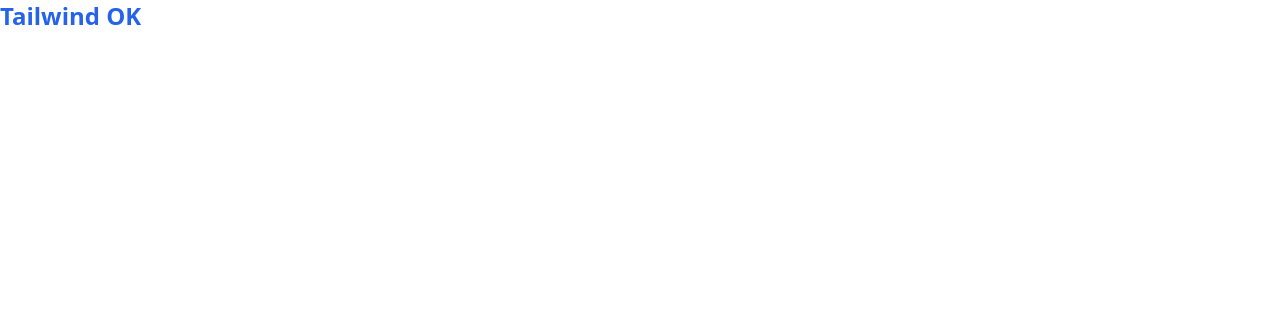
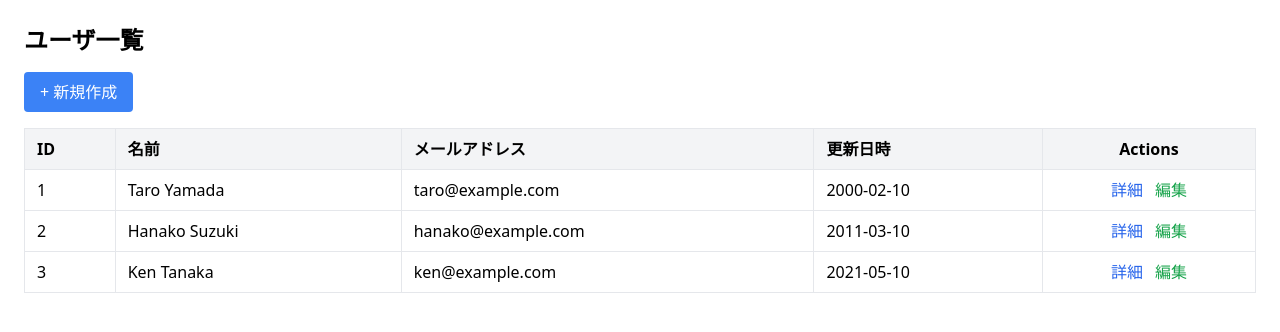
Before and after one commit to Kohpikapika/UserManagementApp, a Vue app: page /users in a window 1280 px wide. Before the commit this address had no page. Shown: the top 332 px of the page. Built offline with nearby package versions, Linux system fonts and the light colour scheme.

Commit message:
画面実装: CRUD実装まで完了

```diff
--- a/package.json
+++ b/package.json
@@ -14,7 +14,7 @@
   },
   "dependencies": {
     "vue": "^3.5.28",
-    "vue-router": "^5.0.2"
+    "vue-router": "^4.6.4"
   },
   "devDependencies": {
     "@eslint/js": "^9.39.2",
--- a/src/App.vue
+++ b/src/App.vue
@@ -1,9 +1,8 @@
 <script setup></script>
 
 <template>
-  <h1 class="text-2xl font-bold text-blue-600">
-    Tailwind OK
-  </h1>
+  <router-view />
 </template>
 
+
 <style scoped></style>
--- /dev/null
+++ b/src/components/Toast.vue
@@ -0,0 +1,15 @@
+<template>
+  <div
+    v-if="visible"
+    class="fixed bottom-4 right-4 bg-black text-white px-4 py-2 rounded shadow"
+  >
+    {{ message }}
+  </div>
+</template>
+
+<script setup>
+defineProps({
+  message: String,
+  visible: Boolean,
+})
+</script>
--- /dev/null
+++ b/src/components/UserDetailItem.vue
@@ -0,0 +1,12 @@
+<template>
+  <div>
+    <label class="text-sm text-gray-500">{{ label }}</label>
+    <p class="font-mono"><slot /></p>
+  </div>
+</template>
+
+<script setup>
+defineProps({
+  label: String,
+})
+</script>
--- a/src/main.js
+++ b/src/main.js
@@ -3,8 +3,6 @@
 import router from './router'
 import './assets/main.css'
 
-const app = createApp(App)
-
-app.use(router)
-
-app.mount('#app')
+createApp(App)
+  .use(router)
+  .mount('#app')
--- a/src/router/index.js
+++ b/src/router/index.js
@@ -1,8 +1,43 @@
 import { createRouter, createWebHistory } from 'vue-router'
 
+// 仮画面（あとでちゃんと作る）
+import UsersList from '../views/UsersList.vue'
+import UserDetail from '../views/UserDetail.vue'
+import UserEdit from '../views/UserEdit.vue'
+
+const routes = [
+  {
+    path: '/',
+    redirect: '/users',
+  },
+  {
+    path: '/users',
+    name: 'UsersList',
+    component: UsersList,
+  },
+  {
+    path: '/users/:id',
+    name: 'UserDetail',
+    component: UserDetail,
+    props: true,
+  },
+  {
+    path: '/users/new',
+    name: 'UserNew',
+    component: UserEdit,
+    props: { id: 'new' },
+  },
+  {
+    path: '/users/:id/edit',
+    name: 'UserEdit',
+    component: UserEdit,
+    props: true,
+  },
+]
+
 const router = createRouter({
-  history: createWebHistory(import.meta.env.BASE_URL),
-  routes: [],
+  history: createWebHistory(),
+  routes,
 })
 
 export default router
--- /dev/null
+++ b/src/stores/users.js
@@ -0,0 +1,65 @@
+import { ref } from 'vue'
+
+export const users = ref([
+  {
+    id: '1',
+    name: 'Taro Yamada',
+    email: 'taro@example.com',
+    address: 'Osaka, Japan',
+    createdAt: '2000-01-01',
+    updatedAt: '2000-02-10',
+  },
+  {
+    id: '2',
+    name: 'Hanako Suzuki',
+    email: 'hanako@example.com',
+    address: 'Tokyo, Japan',
+    createdAt: '2010-02-01',
+    updatedAt: '2011-03-10',
+  },
+  {
+    id: '3',
+    name: 'Ken Tanaka',
+    email: 'ken@example.com',
+    address: 'Nara, Japan',
+    createdAt: '2020-04-01',
+    updatedAt: '2021-05-10',
+  },
+])
+
+export function getUserById(id) {
+  return users.value.find(user => user.id === id)
+}
+
+export function updateUser(id, data) {
+  const user = getUserById(id)
+  const now = today()
+
+  if (!user) return
+  user.name = data.name
+  user.email = data.email
+  user.address = data.address
+  user.updatedAt = now
+}
+
+export function addUser(data) {
+  const now = today()
+
+  users.value.push({
+    id: Date.now().toString(), // 仮ID（APIが来たら差し替え）
+    name: data.name,
+    email: data.email,
+    address: data.address,
+    createdAt: now,
+    updatedAt: now,
+  })
+}
+
+export function deleteUser(id) {
+  users.value = users.value.filter(user => user.id !== id)
+}
+
+function today() {
+  const d = new Date()
+  return d.toISOString().slice(0, 10) // YYYY-MM-DD
+}
--- /dev/null
+++ b/src/views/UserDetail.vue
@@ -0,0 +1,56 @@
+<template>
+  <div class="max-w-xl mx-auto">
+    <h1 class="text-2xl font-bold mb-4">
+      ユーザー詳細
+    </h1>
+
+    <div class="space-y-4 border rounded p-4 bg-white">
+      <UserDetailItem label="ID">
+        {{ user.id }}
+      </UserDetailItem>
+
+      <UserDetailItem label="名前">
+        {{ user.name }}
+      </UserDetailItem>
+
+      <UserDetailItem label="メール">
+        {{ user.email }}
+      </UserDetailItem>
+
+      <UserDetailItem label="登録日時">
+        {{ user.createdAt }}
+      </UserDetailItem>
+
+      <UserDetailItem label="更新日時">
+        {{ user.updatedAt }}
+      </UserDetailItem>
+    </div>
+
+    <!-- ボタンエリア -->
+    <div class="mt-6 flex gap-3">
+      <router-link
+        :to="{ name: 'UserEdit', params: { id: user.id } }"
+        class="px-4 py-2 bg-blue-500 text-white rounded"
+      >
+        編集
+      </router-link>
+
+      <router-link
+        to="/users"
+        class="px-4 py-2 border rounded"
+      >
+        一覧に戻る
+      </router-link>
+    </div>
+  </div>
+</template>
+
+<script setup>
+import { useRoute } from 'vue-router'
+import { getUserById } from '../stores/users'
+import UserDetailItem from '../components/UserDetailItem.vue'
+
+
+const route = useRoute()
+const user = getUserById(route.params.id)
+</script>
--- /dev/null
+++ b/src/views/UserEdit.vue
@@ -0,0 +1,182 @@
+<template>
+  <div class="max-w-xl mx-auto">
+    <h1 class="text-2xl font-bold mb-4">
+      {{ title }}
+    </h1>
+
+    <form @submit.prevent="save">
+      <div
+        v-for="field in fields"
+        :key="field.key"
+        class="mb-4"
+      >
+        <label class="block text-sm font-medium mb-1">
+          {{ field.label }}
+          <span v-if="field.required" class="text-red-500">*</span>
+        </label>
+
+        <input
+          v-model="form[field.key]"
+          class="border rounded w-full px-2 py-1"
+        />
+
+        <p
+          v-if="errors[field.key]"
+          class="text-sm text-red-500 mt-1"
+        >
+          {{ errors[field.key] }}
+        </p>
+      </div>
+
+      <div class="flex gap-3">
+        <button
+          type="submit"
+          class="px-4 py-2 bg-blue-500 text-white rounded"
+        >
+          {{ saveLabel }}
+        </button>
+
+        <button
+          type="button"
+          @click="cancel"
+          class="px-4 py-2 border rounded hover:bg-gray-50"
+        >
+          キャンセル
+        </button>
+
+        <button
+          v-if="!isNew"
+          type="button"
+          @click="remove"
+          class="px-4 py-2 bg-red-500 text-white rounded ml-auto"
+        >
+          削除
+        </button>
+      </div>
+    </form>
+  </div>
+  <Toast
+    :message="toastMessage"
+    :visible="showToast"
+  />
+</template>
+
+<script setup>
+import { ref, computed, reactive } from 'vue'
+import { useRouter } from 'vue-router'
+import {
+  getUserById,
+  updateUser,
+  addUser,
+  deleteUser,
+} from '../stores/users'
+import Toast from '../components/Toast.vue'
+
+const router = useRouter()
+
+const props = defineProps({
+  id: String,
+})
+
+const isNew = computed(() => props.id === 'new')
+
+const title = computed(() =>
+  isNew.value ? 'ユーザー新規作成' : 'ユーザー編集'
+)
+
+const saveLabel = computed(() =>
+  isNew.value ? '登録' : '保存'
+)
+
+const user = isNew.value ? null : getUserById(props.id)
+
+const fields = [
+  {
+    key: 'name',
+    label: '名前',
+    required: true,
+  },
+  {
+    key: 'email',
+    label: 'メール',
+    required: false,
+  },
+  {
+    key: 'address',
+    label: '住所',
+    required: false,
+  },
+]
+
+const form = reactive(
+  Object.fromEntries(
+    fields.map(field => [
+      field.key,
+      user?.[field.key] ?? ''
+    ])
+  )
+)
+
+const showToast = ref(false)
+const toastMessage = ref('')
+
+const errors = reactive({})
+
+
+function save() {
+  if (!validate()) return
+
+  if (isNew.value) {
+    addUser({ ...form })
+    toastMessage.value = '新規登録しました'
+  } else {
+    updateUser(props.id, { ...form })
+    toastMessage.value = '保存しました'
+  }
+
+  showToast.value = true
+
+  setTimeout(() => {
+    showToast.value = false
+    router.push('/users')
+  }, 1000)
+}
+
+function remove() {
+  const ok = confirm('本当に削除しますか？')
+  if (!ok) return
+
+  deleteUser(props.id)
+
+  toastMessage.value = '削除しました'
+  showToast.value = true
+
+  setTimeout(() => {
+    showToast.value = false
+    router.push('/users')
+  }, 1000)
+}
+
+function cancel() {
+  if (window.history.length > 1) {
+    router.back()
+  } else {
+    router.push('/users')
+  }
+}
+
+function validate() {
+  let isValid = true
+
+  fields.forEach(field => {
+    errors[field.key] = ''
+
+    if (field.required && !form[field.key].trim()) {
+      errors[field.key] = `${field.label}は必須です`
+      isValid = false
+    }
+  })
+
+  return isValid
+}
+</script>
--- /dev/null
+++ b/src/views/UsersList.vue
@@ -0,0 +1,54 @@
+<template>
+  <div class="p-6">
+    <h1 class="text-2xl font-bold mb-4">ユーザ一覧</h1>
+    <router-link
+      to="/users/new"
+      class="inline-block mb-4 px-4 py-2 bg-blue-500 text-white rounded"
+    >
+      + 新規作成
+    </router-link>
+    <table class="min-w-full border border-gray-300">
+      <thead class="bg-gray-100">
+        <tr>
+          <th class="border px-3 py-2 text-left">ID</th>
+          <th class="border px-3 py-2 text-left">名前</th>
+          <th class="border px-3 py-2 text-left">メールアドレス</th>
+          <th class="border px-3 py-2 text-left">更新日時</th>
+          <th class="border px-3 py-2">Actions</th>
+        </tr>
+      </thead>
+
+      <tbody>
+        <tr
+          v-for="user in users"
+          :key="user.id"
+          class="hover:bg-gray-50"
+        >
+          <td class="border px-3 py-2">{{ user.id }}</td>
+          <td class="border px-3 py-2">{{ user.name }}</td>
+          <td class="border px-3 py-2">{{ user.email }}</td>
+          <td class="border px-3 py-2">{{ user.updatedAt }}</td>
+          <td class="border px-3 py-2 text-center space-x-2">
+            <router-link
+              :to="{ name: 'UserDetail', params: { id: user.id } }"
+              class="text-blue-600 hover:underline"
+            >
+              詳細
+            </router-link>
+
+            <router-link
+              :to="{ name: 'UserEdit', params: { id: user.id } }"
+              class="text-green-600 hover:underline"
+            >
+              編集
+            </router-link>
+          </td>
+        </tr>
+      </tbody>
+    </table>
+  </div>
+</template>
+
+<script setup>
+import { users } from '../stores/users'
+</script>
```
Also changed, not shown: 1 other file (tests, documents, lock files or other folders).
